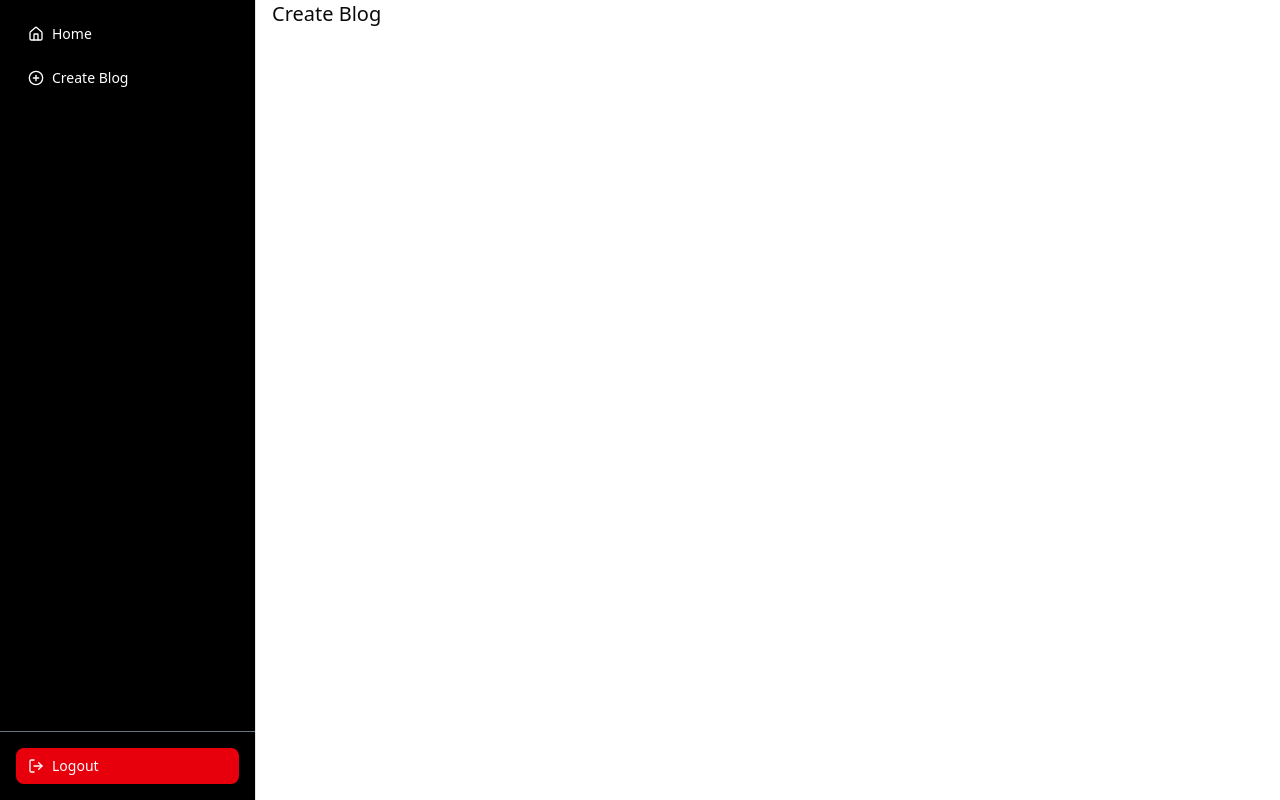
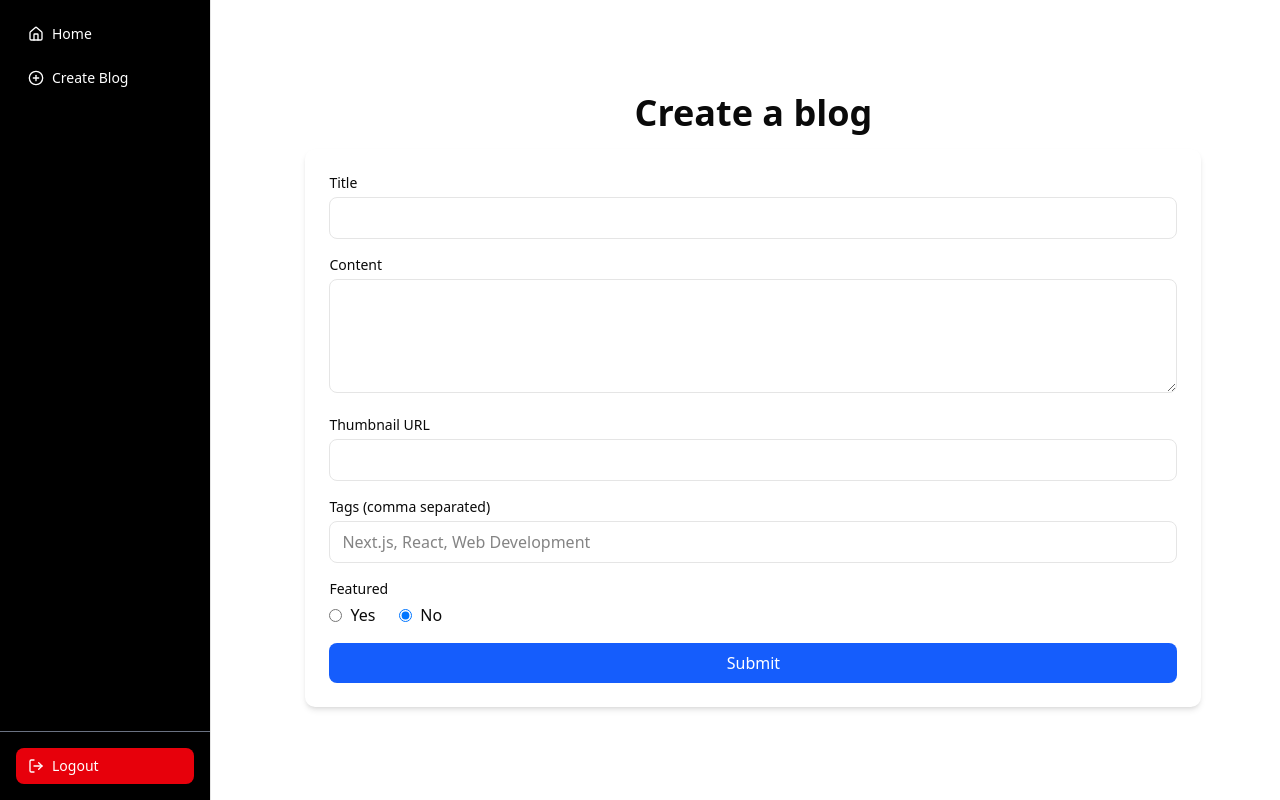
Before and after one commit to mdmohsin-dev/next-blog-ui, a Next.js app: page /dashboard/create-blog in a window 1280 px wide. Built offline with nearby package versions, Linux system fonts and the light colour scheme.

Commit message:
feat: add create blog form

```diff
--- a/package.json
+++ b/package.json
@@ -16,6 +16,7 @@
     "clsx": "^2.1.1",
     "lucide-react": "^0.544.0",
     "next": "15.5.3",
+    "next-auth": "^4.24.14",
     "react": "19.1.0",
     "react-dom": "19.1.0",
     "tailwind-merge": "^3.3.1"
--- /dev/null
+++ b/src/actions/create.ts
@@ -0,0 +1,34 @@
+"use server";
+
+import { revalidatePath, revalidateTag } from "next/cache";
+import { redirect } from "next/navigation";
+
+export const create = async (data: FormData) => {
+  const blogInfo = Object.fromEntries(data.entries());
+  const modifiedData = {
+    ...blogInfo,
+    tags: blogInfo.tags
+      .toString()
+      .split(",")
+      .map((tag) => tag.trim()),
+    authorId: 1,
+    isFeatured: Boolean(blogInfo.isFeatured),
+  };
+
+  const res = await fetch(`${process.env.NEXT_PUBLIC_BASE_API}/post`, {
+    method: "POST",
+    headers: {
+      "Content-Type": "application/json",
+    },
+    body: JSON.stringify(modifiedData),
+  });
+
+  const result = await res.json();
+
+  if (result?.id) {
+    revalidateTag("BLOGS");
+    revalidatePath("/blogs");
+    redirect("/");
+  }
+  return result;
+};
--- a/src/app/(dashboard)/dashboard/create-blog/page.tsx
+++ b/src/app/(dashboard)/dashboard/create-blog/page.tsx
@@ -1,9 +1,11 @@
+import CreateBlogForm from "@/components/modules/Blogs/CreateBlogForm";
 import React from "react";
 
 const CreateBlog = () => {
   return (
-    <div>
-      <h1 className="text-center text-xl">Create Blog</h1>
+    <div className="w-full flex flex-col gap-4 justify-center items-center">
+      <h4 className="text-4xl font-semibold">Create a blog</h4>
+      <CreateBlogForm></CreateBlogForm>
     </div>
   );
 };
--- a/src/app/(public)/blogs/[blogId]/page.tsx
+++ b/src/app/(public)/blogs/[blogId]/page.tsx
@@ -1,4 +1,3 @@
-/* eslint-disable @typescript-eslint/no-explicit-any */
 import BlogDetailsCard from "@/components/modules/Blogs/BlogDetailsCard";
 import { getBlogById } from "@/services/PostServices.ts";
 import React from "react";
@@ -7,7 +6,7 @@
     const res = await fetch(`${process.env.NEXT_PUBLIC_BASE_API}/post`);
     const { data: blogs } = await res.json();
 
-    return blogs.slice(0, 2).map((blog: any) => ({
+    return blogs.slice(0, 3).map((blog: any) => ({
         blogId: String(blog.id),
     }));
 };
@@ -26,9 +25,7 @@
     };
 };
 
-const BlogDetailsPage = async ({
-    params,
-}: {
+const BlogDetailsPage = async ({ params, }: {
     params: Promise<{ blogId: string }>;
 }) => {
     const { blogId } = await params;
--- /dev/null
+++ b/src/app/(public)/blogs/loading.tsx
@@ -0,0 +1,11 @@
+import Loading from "@/components/ui/Loading";
+
+const BlogsLoadingPage = () => {
+    return (
+        <div className="min-h-screen flex items-center justify-center">
+            <Loading/>
+        </div>
+    );
+};
+
+export default BlogsLoadingPage;
--- /dev/null
+++ b/src/components/modules/Blogs/CreateBlogForm.tsx
@@ -0,0 +1,104 @@
+"use client";
+import { create } from "@/actions/create";
+import Form from "next/form";
+
+import { useState } from "react";
+
+export default function CreateBlogForm() {
+  const [isFeatured, setIsFeatured] = useState("false");
+
+  return (
+    <Form
+      action={create}
+      className="max-w-4xl mx-auto p-6 bg-white shadow-md rounded-lg space-y-4 w-full"
+    >
+      <div>
+        <label className="block text-sm font-medium mb-1" htmlFor="title">
+          Title
+        </label>
+        <input
+          type="text"
+          id="title"
+          name="title"
+          className="w-full rounded-md border px-3 py-2 focus:ring focus:ring-blue-200"
+        />
+      </div>
+
+      {/* Content */}
+      <div>
+        <label className="block text-sm font-medium mb-1" htmlFor="content">
+          Content
+        </label>
+        <textarea
+          id="content"
+          name="content"
+          rows={4}
+          className="w-full rounded-md border px-3 py-2 focus:ring focus:ring-blue-200"
+        />
+      </div>
+
+      {/* Thumbnail */}
+      <div>
+        <label className="block text-sm font-medium mb-1" htmlFor="thumbnail">
+          Thumbnail URL
+        </label>
+        <input
+          type="url"
+          id="thumbnail"
+          name="thumbnail"
+          className="w-full rounded-md border px-3 py-2 focus:ring focus:ring-blue-200"
+        />
+      </div>
+
+      {/* Tags */}
+      <div>
+        <label className="block text-sm font-medium mb-1" htmlFor="tags">
+          Tags (comma separated)
+        </label>
+        <input
+          type="text"
+          id="tags"
+          name="tags"
+          placeholder="Next.js, React, Web Development"
+          className="w-full rounded-md border px-3 py-2 focus:ring focus:ring-blue-200"
+        />
+      </div>
+
+      {/* Featured */}
+      <div>
+        <p className="block text-sm font-medium mb-1">Featured</p>
+        <div className="flex gap-6">
+          <label className="flex items-center gap-2">
+            <input
+              type="radio"
+              name="isFeatured"
+              value="true"
+              checked={isFeatured === "true"}
+              onChange={(e) => setIsFeatured(e.target.value)}
+              className="text-blue-600 focus:ring-blue-500"
+            />
+            Yes
+          </label>
+          <label className="flex items-center gap-2">
+            <input
+              type="radio"
+              name="isFeatured"
+              value="false"
+              checked={isFeatured === "false"}
+              onChange={(e) => setIsFeatured(e.target.value)}
+              className="text-blue-600 focus:ring-blue-500"
+            />
+            No
+          </label>
+        </div>
+      </div>
+
+      <button
+        type="submit"
+        className="w-full bg-blue-600 text-white font-medium py-2 rounded-md hover:bg-blue-700 transition"
+      >
+        Submit
+      </button>
+    </Form>
+  );
+}
```
Also changed, not shown: 1 other file (tests, documents, lock files or other folders).
